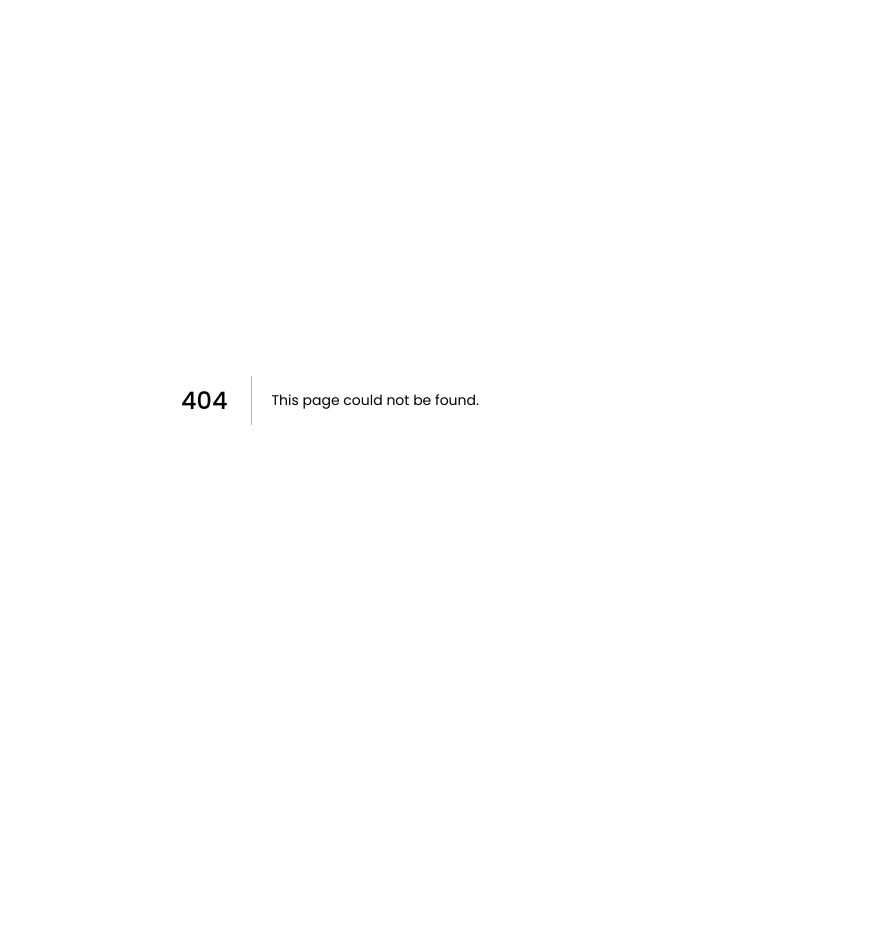
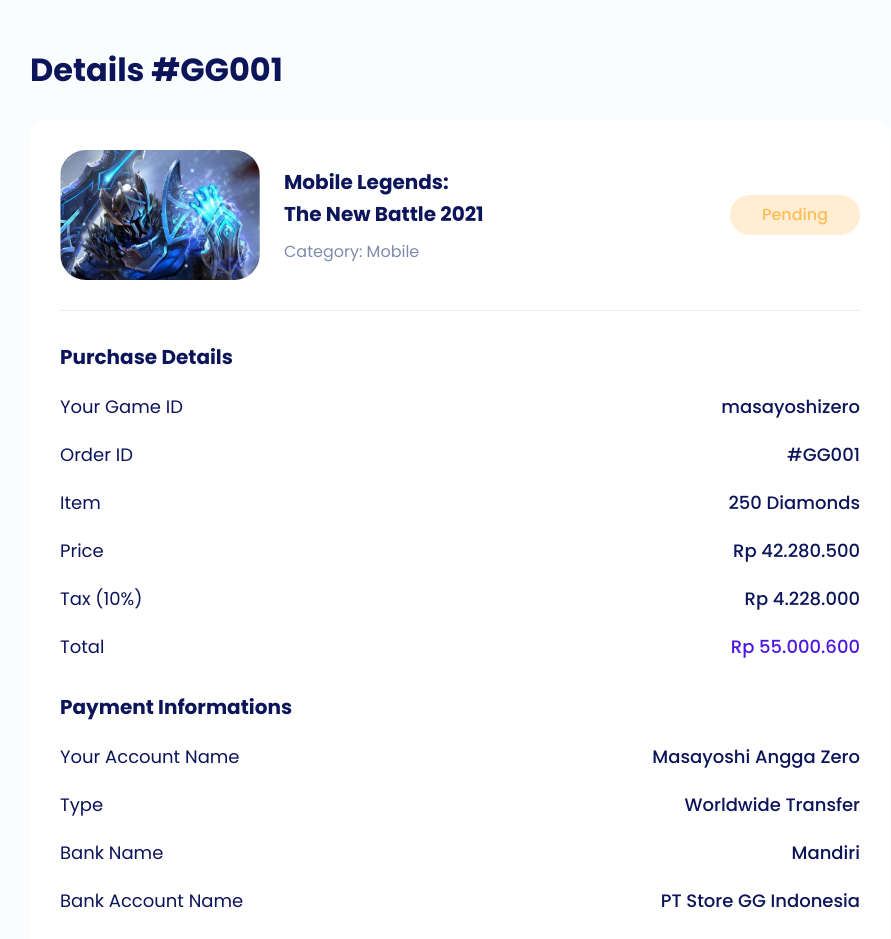
Before and after one commit to A-fauzi/nextjs-app-fullsatck, a Next.js app: page /member/transactions/detail in a window 1280 px wide. Before the commit this address had no page. Shown: the top 939 px of the page, without its empty margins (310-1201 px from the left). Before the commit the page ends 800 px from the top, so only its background shows below. Built offline with nearby package versions, Linux system fonts and the light colour scheme.

Commit message:
add transactions Detail  page

```diff
--- a/pages/_app.tsx
+++ b/pages/_app.tsx
@@ -14,6 +14,7 @@
 import "../styles/overview.css";
 import "../styles/sidebar.css";
 import "../styles/transactions.css";
+import "../styles/transactions-detail.css";
 
 import { AppProps } from "next/app";
 import Head from "next/head";
--- /dev/null
+++ b/pages/member/transactions/detail.tsx
@@ -0,0 +1,117 @@
+// @flow
+import * as React from "react";
+type Props = {};
+export default function TransactionsDetail() {
+  return (
+    // <!-- Transactions Detail -->
+    <section className="transactions-detail overflow-auto">
+      <main className="main-wrapper">
+        <div className="ps-lg-0">
+          <h2 className="text-4xl fw-bold color-palette-1 mb-30">
+            Details #GG001
+          </h2>
+          <div className="details">
+            <div className="main-content main-content-card overflow-auto">
+              <section className="checkout mx-auto">
+                <div className="d-flex flex-row  align-items-center justify-content-between mb-30">
+                  <div className="game-checkout d-flex flex-row align-items-center">
+                    <div className="pe-4">
+                      <div className="cropped">
+                        <img
+                          src="/assets/img/Thumbnail-3.png"
+                          width="200"
+                          height="130"
+                          className="img-fluid"
+                          alt=""
+                        />
+                      </div>
+                    </div>
+                    <div>
+                      <p className="fw-bold text-xl color-palette-1 mb-10">
+                        Mobile Legends:
+                        <br /> The New Battle 2021
+                      </p>
+                      <p className="color-palette-2 m-0">Category: Mobile</p>
+                    </div>
+                  </div>
+                  <div>
+                    <p className="fw-medium text-center label pending m-0 rounded-pill">
+                      Pending
+                    </p>
+                  </div>
+                </div>
+                <hr />
+                <div className="purchase pt-30">
+                  <h2 className="fw-bold text-xl color-palette-1 mb-20">
+                    Purchase Details
+                  </h2>
+                  <p className="text-lg color-palette-1 mb-20">
+                    Your Game ID{" "}
+                    <span className="purchase-details">masayoshizero</span>
+                  </p>
+                  <p className="text-lg color-palette-1 mb-20">
+                    Order ID <span className="purchase-details">#GG001</span>
+                  </p>
+                  <p className="text-lg color-palette-1 mb-20">
+                    Item <span className="purchase-details">250 Diamonds</span>
+                  </p>
+                  <p className="text-lg color-palette-1 mb-20">
+                    Price{" "}
+                    <span className="purchase-details">Rp 42.280.500</span>
+                  </p>
+                  <p className="text-lg color-palette-1 mb-20">
+                    Tax (10%){" "}
+                    <span className="purchase-details">Rp 4.228.000</span>
+                  </p>
+                  <p className="text-lg color-palette-1 mb-20">
+                    Total{" "}
+                    <span className="purchase-details color-palette-4">
+                      Rp 55.000.600
+                    </span>
+                  </p>
+                </div>
+                <div className="payment pt-10 pb-10">
+                  <h2 className="fw-bold text-xl color-palette-1 mb-20">
+                    Payment Informations
+                  </h2>
+                  <p className="text-lg color-palette-1 mb-20">
+                    Your Account Name{" "}
+                    <span className="purchase-details">
+                      Masayoshi Angga Zero
+                    </span>
+                  </p>
+                  <p className="text-lg color-palette-1 mb-20">
+                    Type{" "}
+                    <span className="payment-details">Worldwide Transfer</span>
+                  </p>
+                  <p className="text-lg color-palette-1 mb-20">
+                    Bank Name <span className="payment-details">Mandiri</span>
+                  </p>
+                  <p className="text-lg color-palette-1 mb-20">
+                    Bank Account Name{" "}
+                    <span className="payment-details">
+                      PT Store GG Indonesia
+                    </span>
+                  </p>
+                  <p className="text-lg color-palette-1 mb-20">
+                    Bank Number{" "}
+                    <span className="payment-details">1800 - 9090 - 2021</span>
+                  </p>
+                </div>
+                <div className="d-md-block d-flex flex-column w-100">
+                  <a
+                    className="btn btn-whatsapp rounded-pill fw-medium text-white border-0 text-lg"
+                    href="#"
+                    role="button"
+                  >
+                    WhatsApp ke Admin
+                  </a>
+                </div>
+              </section>
+            </div>
+          </div>
+        </div>
+      </main>
+    </section>
+  );
+}
```
